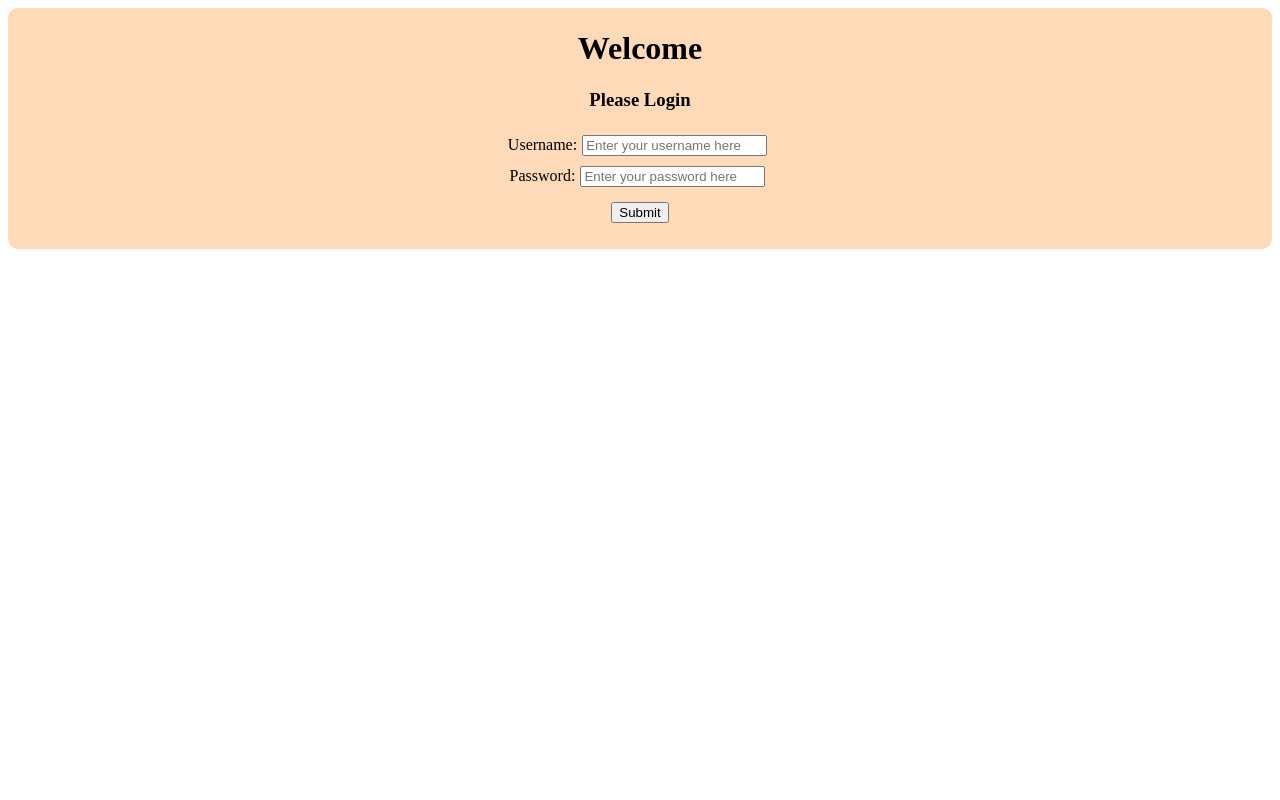
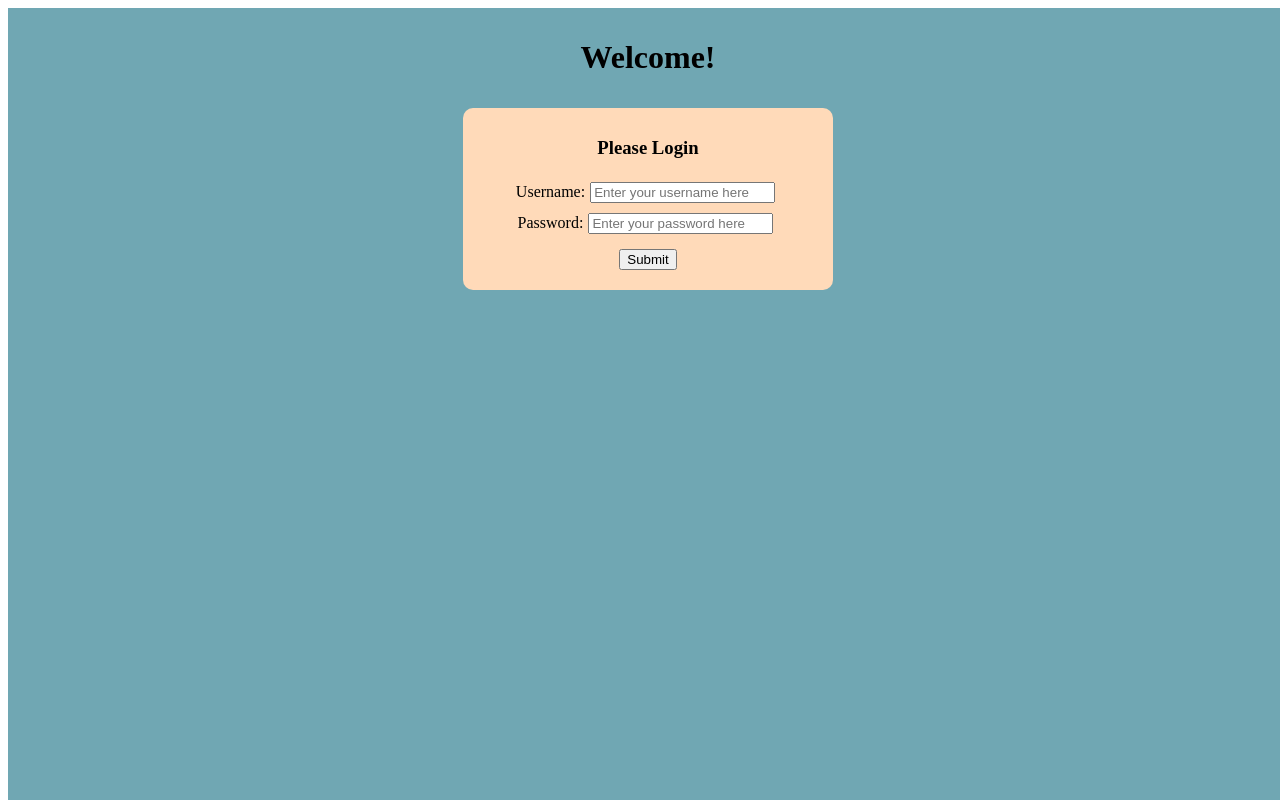
Before and after one commit to RobertBonagura/homeBass, a React (Vite) app in the folder client/: page / in a window 1280 px wide. Built offline with nearby package versions, Linux system fonts and the light colour scheme.

Commit message:
Updated login screen

```diff
--- a/client/src/App.js
+++ b/client/src/App.js
@@ -6,6 +6,7 @@ class App extends React.Component {
   render() {
     return (
       <div className="container">
+        <h1 className="title">Welcome!</h1>
         <LoginForm />
      </div>
     );
--- a/client/src/LoginForm.js
+++ b/client/src/LoginForm.js
@@ -22,7 +22,6 @@ class FormContainer extends React.Component {
     render() {
         return (
           <form className="form" onSubmit={this.handleFormSubmit}>
-            <h1>Welcome</h1>
             <h3>Please Login</h3>
             <Input title="Username:"
               name="name"
--- a/client/src/style.css
+++ b/client/src/style.css
@@ -1,13 +1,27 @@
 .container {
+    position: absolute;
+    background-color: #70A7B3;
+    height: 100%;
+    width: 100%;
+}
+
+.title {
+    text-align: center;
+    padding: 10px;
+}
+
+.form {
     background-color: peachpuff;
+    width: 80%;
+    max-width: 350px;
     border-radius: 10px;
     text-align: center;
-    padding-top: 1px;
-    padding-bottom: 10px;
+    margin: auto;
+    padding: 10px;
 }
 
 .button {
-    margin-top: 10px;
+    margin: 10px;
 }
 
 .form-input {
```
